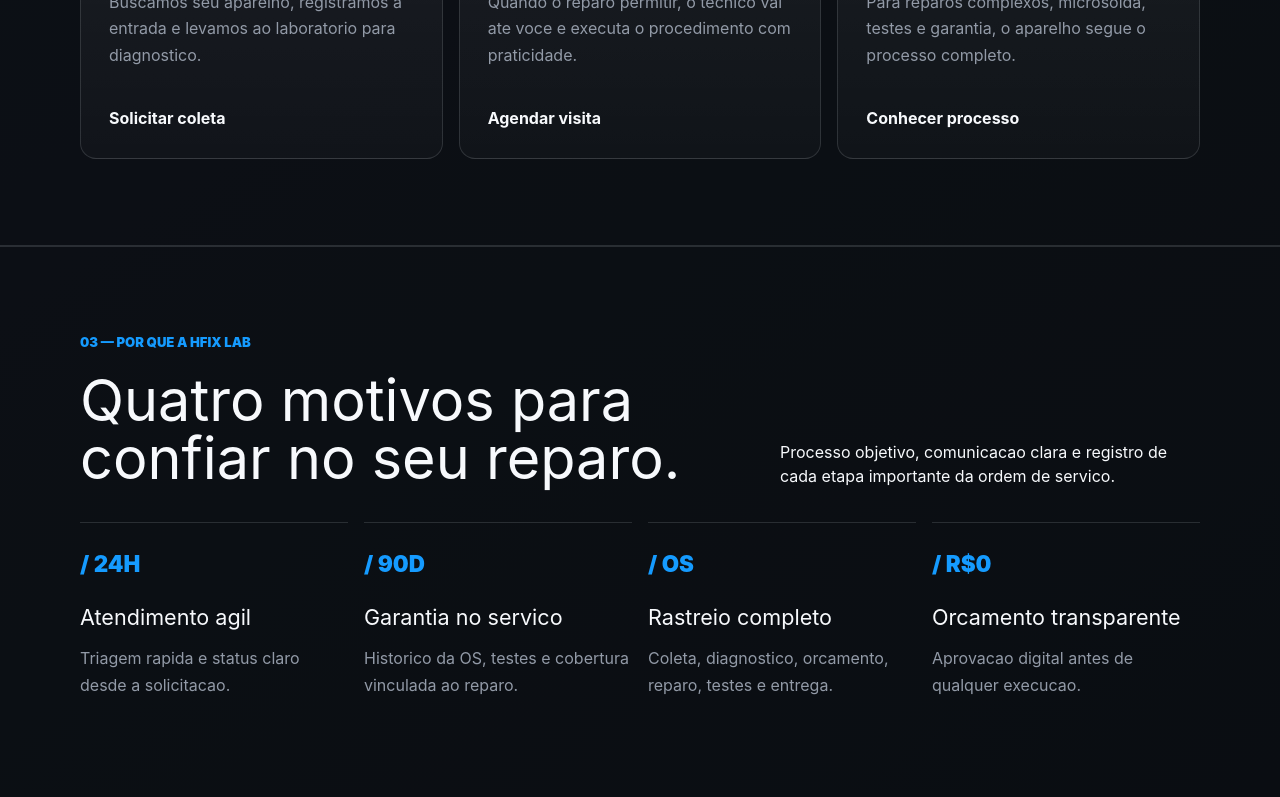
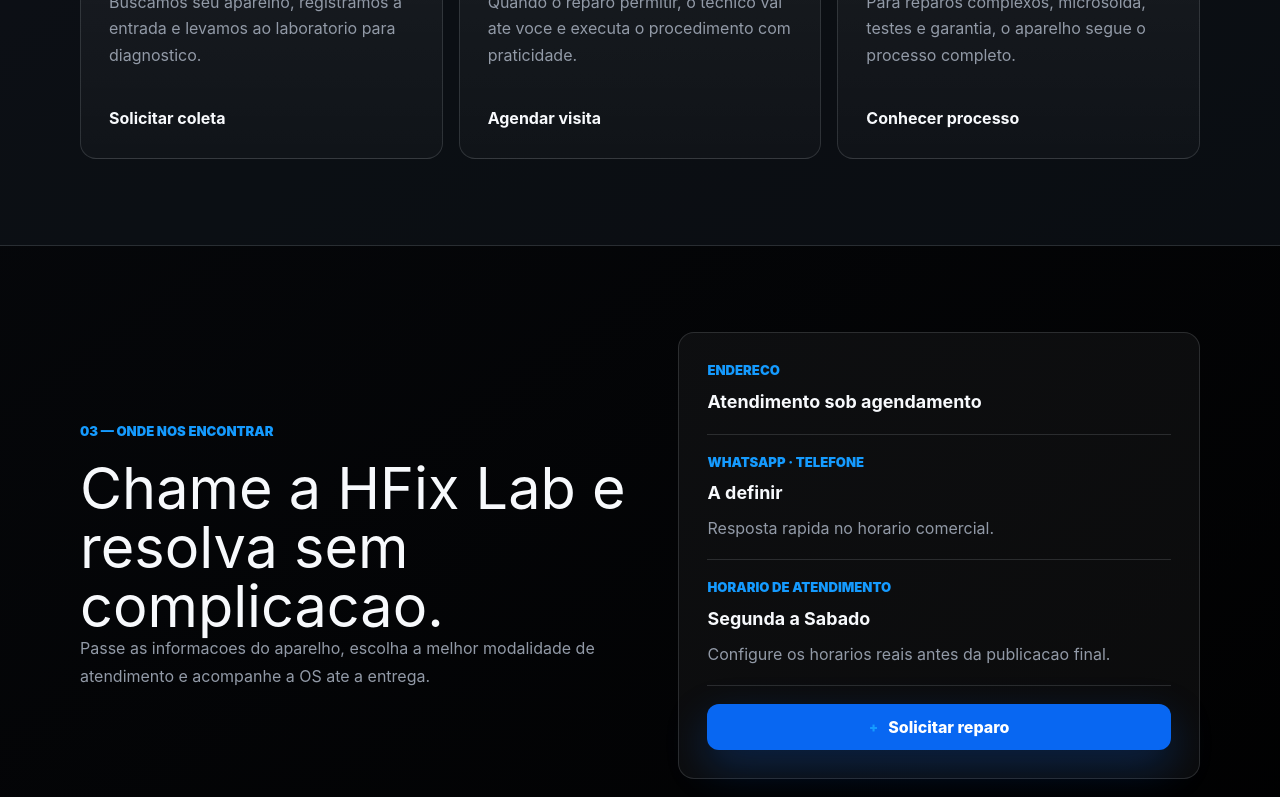
Before and after one commit to fabioligorio/hfixlab, a Next.js app: page / in a window 1280 px wide. Shown: the part 2000-2797 px from the top of the page. Built offline with nearby package versions, Linux system fonts and the light colour scheme.

Commit message:
Remove secao de motivos

```diff
--- a/src/app/globals.css
+++ b/src/app/globals.css
@@ -575,31 +575,6 @@
   line-height: 1.02;
 }
 
-.reason-grid {
-  display: grid;
-  grid-template-columns: repeat(4, minmax(0, 1fr));
-  gap: 16px;
-}
-
-.reason-card {
-  min-height: 220px;
-  border-top: 1px solid var(--line);
-  padding-top: 24px;
-}
-
-.reason-card span {
-  color: var(--brand-highlight);
-  font-weight: 900;
-  font-size: 1.4rem;
-}
-
-.reason-card h3 {
-  margin: 20px 0 12px;
-  font-family: Manrope, Inter, Arial, sans-serif;
-  font-size: 1.35rem;
-}
-
-.reason-card p,
 .contact-panel p {
   margin: 0;
   color: var(--text-secondary);
@@ -932,8 +907,7 @@
   .trust-grid,
   .metric-grid,
   .contact-grid,
-  .express-service-grid,
-  .reason-grid {
+  .express-service-grid {
     grid-template-columns: repeat(2, minmax(0, 1fr));
   }
 
@@ -987,8 +961,7 @@
   .trust-grid,
   .metric-grid,
   .contact-grid,
-  .express-service-grid,
-  .reason-grid {
+  .express-service-grid {
     grid-template-columns: 1fr;
   }
 
--- a/src/app/page.tsx
+++ b/src/app/page.tsx
@@ -33,13 +33,6 @@
     "Para reparos complexos, microsolda, testes e garantia, o aparelho segue o processo completo.",
     "Conhecer processo",
   ],
-];
-
-const reasons = [
-  ["24H", "Atendimento agil", "Triagem rapida e status claro desde a solicitacao."],
-  ["90D", "Garantia no servico", "Historico da OS, testes e cobertura vinculada ao reparo."],
-  ["OS", "Rastreio completo", "Coleta, diagnostico, orcamento, reparo, testes e entrega."],
-  ["R$0", "Orcamento transparente", "Aprovacao digital antes de qualquer execucao."],
 ];
 
 export default function Home() {
@@ -132,32 +125,10 @@
         </div>
       </section>
 
-      <section className="section surface-band" id="confianca">
-        <div className="shell">
-          <div className="section-kicker">03 — Por que a HFix Lab</div>
-          <div className="section-heading split-heading">
-            <h2>Quatro motivos para confiar no seu reparo.</h2>
-            <p>
-              Processo objetivo, comunicacao clara e registro de cada etapa
-              importante da ordem de servico.
-            </p>
-          </div>
-          <div className="reason-grid">
-            {reasons.map(([code, title, text]) => (
-              <article key={title} className="reason-card">
-                <span>/ {code}</span>
-                <h3>{title}</h3>
-                <p>{text}</p>
-              </article>
-            ))}
-          </div>
-        </div>
-      </section>
-
       <section className="section contact-section" id="contato">
         <div className="shell split">
           <div>
-            <div className="section-kicker">04 — Onde nos encontrar</div>
+            <div className="section-kicker">03 — Onde nos encontrar</div>
             <h2>Chame a HFix Lab e resolva sem complicacao.</h2>
             <p>
               Passe as informacoes do aparelho, escolha a melhor modalidade de
--- a/src/components/SiteFooter.tsx
+++ b/src/components/SiteFooter.tsx
@@ -22,7 +22,7 @@
           <h2>Links</h2>
           <Link href="/#servicos">Servicos</Link>
           <Link href="/#atendimento">Delivery</Link>
-          <Link href="/#confianca">Garantia</Link>
+          <Link href="/#contato">Contato</Link>
         </div>
       </div>
     </footer>
--- a/src/components/SiteHeader.tsx
+++ b/src/components/SiteHeader.tsx
@@ -3,7 +3,6 @@
 const navItems = [
   ["Servicos", "/#servicos"],
   ["Delivery", "/#atendimento"],
-  ["Garantia", "/#confianca"],
   ["Contato", "/#contato"],
 ];
 
```
